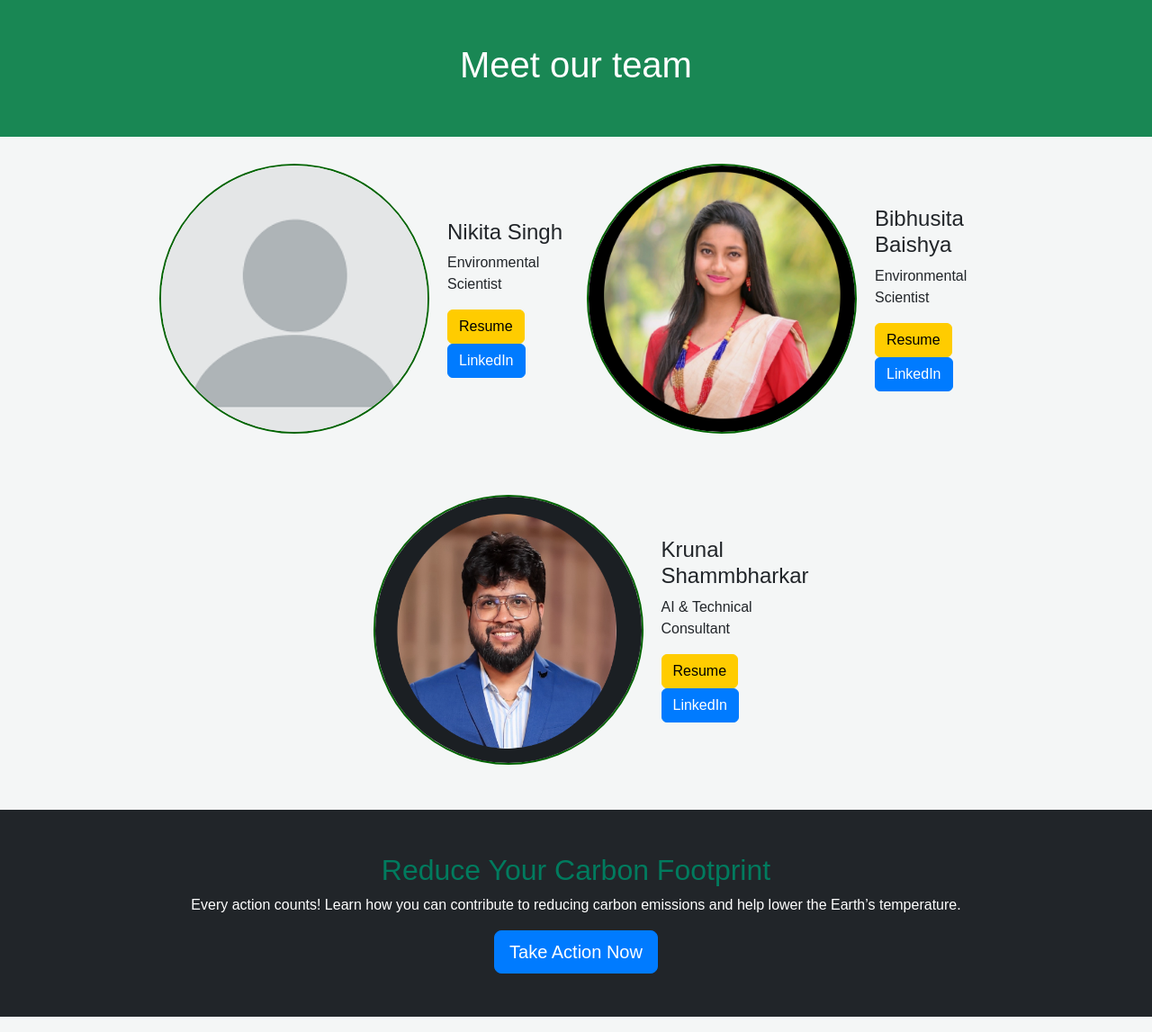
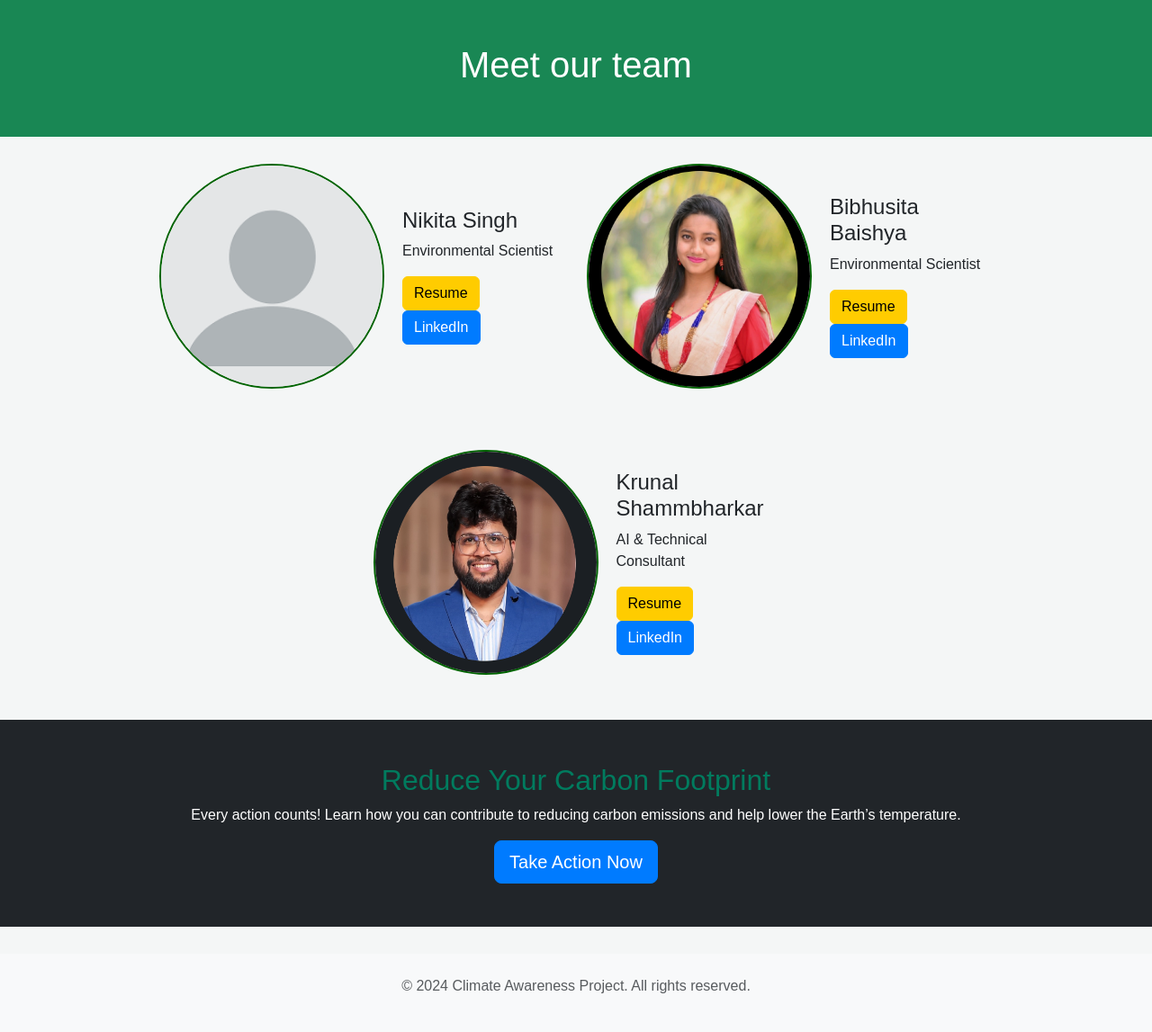
Before and after one commit to krunalss/cool_the_globe, a FastAPI app: page /contact in a window 1280 px wide. Shown: the part 56-1203 px from the top of the page at 90% size. After the commit the page ends 1160 px from the top, so only its background shows below. Run offline with FastAPI, Linux system fonts and the light colour scheme.

Commit message:
updated profile picture size in styles.css

```diff
--- a/app/static/css/styles.css
+++ b/app/static/css/styles.css
@@ -56,8 +56,8 @@ footer {
 /* Profile photo styling */
 .team-member-photo {
     border-radius: 50%;
-    height: 300px;
-    width: 300px;
+    height: 250px;
+    width: 250px;
     margin-right: 20px;
     border: 2px solid #006400; /* Green border */
 }
```
